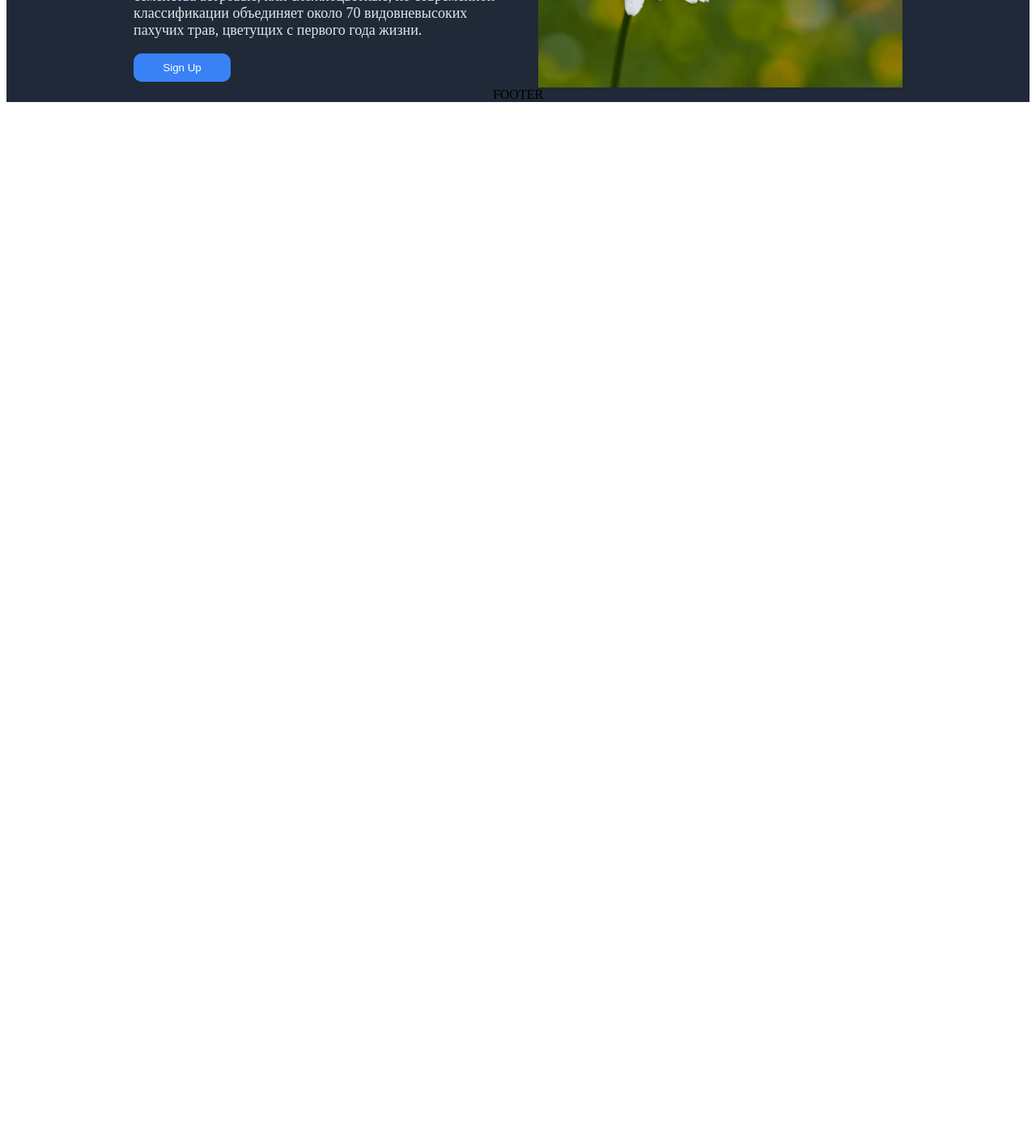
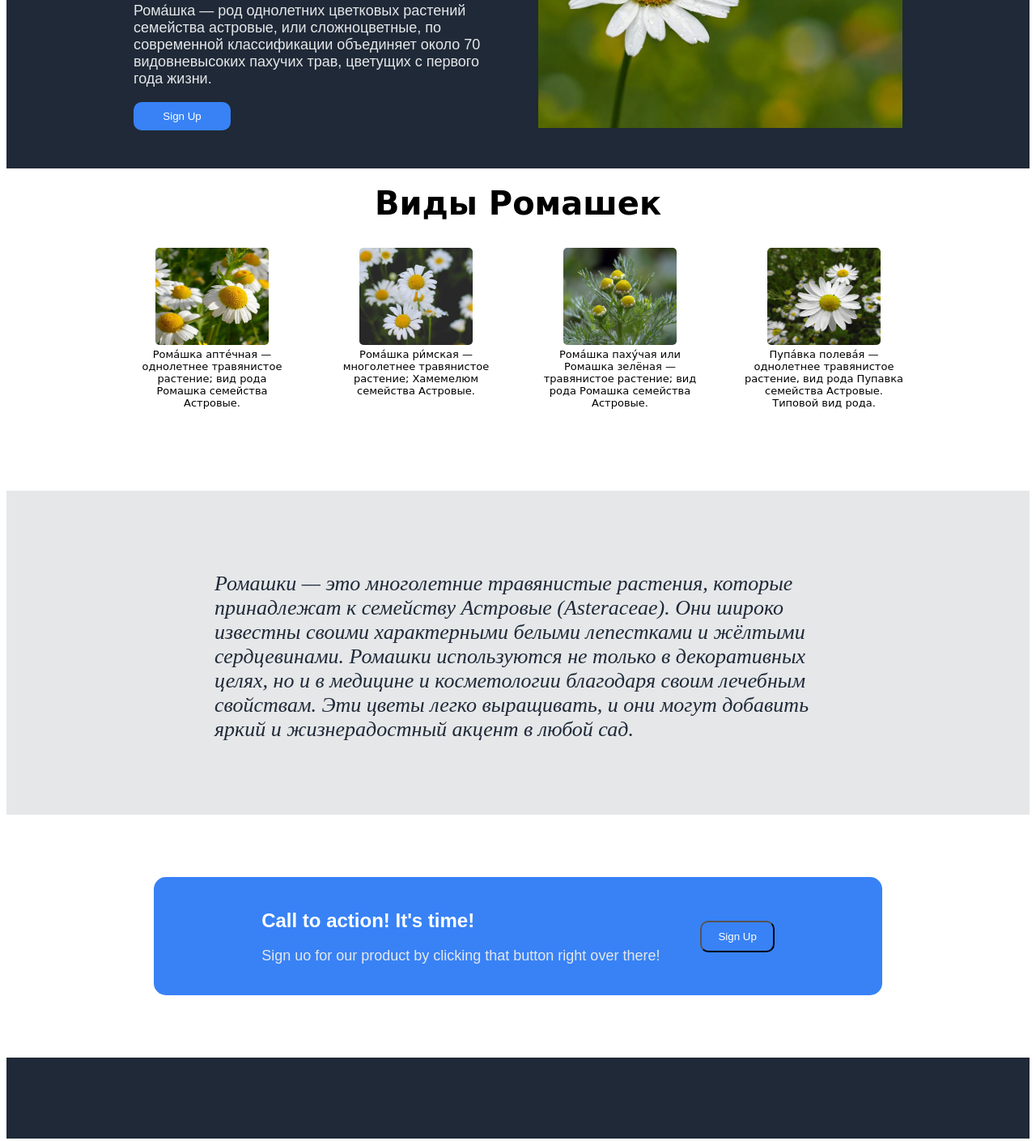
Before and after one commit to Myagchiev/project2, a plain HTML site: page index.html in a window 1280 px wide. Shown: the part 316-1725 px from the top of the page at 81% size. Before the commit the page ends 800 px from the top, so only its background shows below. Drawn offline with Linux system fonts and the light colour scheme.

Commit message:
четвертый коммит

```diff
--- a/index.html
+++ b/index.html
@@ -9,7 +9,7 @@
 <body>
     <header>
         <ul>
-            <li class="logo">Header LOGO</li>
+            <li class="logo"><img src="free-icon-flower-11198094.png"  class="logo2" alt="иконка"></li>
             <li>header link one</li>
             <li>header link two</li>
             <li>header link three</li>
@@ -27,6 +27,37 @@
         </div>
     </section>
 </div>
-    <footer>FOOTER</footer>
+    <div class="title">Виды Ромашек</div>
+    <div class="four">
+        <div class="item">
+            <img src="aptech.jpg" class="small" alt="аптечная">
+            <div class="text">Рома́шка апте́чная — однолетнее травянистое растение; вид рода Ромашка семейства Астровые.</div>
+        </div>
+        <div class="item">
+            <img src="rimskaya.png" class="small" alt="римская">
+            <div class="text">Рома́шка ри́мская — многолетнее травянистое растение; Хамемелюм семейства Астровые. </div>
+        </div>
+        <div class="item">
+            <img src="pahuch.jpg" class="small" alt="пахучая">
+            <div class="text">Рома́шка паху́чая или Ромашка зелёная — травянистое растение; вид рода Ромашка семейства Астровые. </div>
+        </div>
+        <div class="item">
+            <img src="39-corn-chamomile.png" class="small" alt="полевая">
+            <div class="text">Пупа́вка полева́я — однолетнее травянистое растение, вид рода Пупавка семейства Астровые. Типовой вид рода.</div>
+        </div>
+    </div>
+    <div class="five">
+        <div class="text2">Ромашки — это многолетние травянистые растения, которые принадлежат к семейству Астровые (Asteraceae). Они широко известны своими характерными белыми лепестками и жёлтыми сердцевинами. Ромашки используются не только в декоративных целях, но и в медицине и косметологии благодаря своим лечебным свойствам. Эти цветы легко выращивать, и они могут добавить яркий и жизнерадостный акцент в любой сад.</div>
+    </div>
+    <div class="six">
+        <div class="seven">
+            <div class="howmuch">
+              <h2>Call to action! It's time!</h2>
+              <p>Sign uo for our product by clicking that button right over there!</p>
+            </div>
+            <div><button type="submit" class="nine">Sign Up</button></div>
+        </div>
+    </div>
+    <footer><div></div></footer>
 </body>
 </html>
--- a/style.css
+++ b/style.css
@@ -1,11 +1,15 @@
 
 header {
+    height: 100px;
     background-color: #1F2937;
-    height: 100px;
 }
 
 .toomuchclasses {
     background-color: #1F2937;
+    height: 400px;
+    display: flex;
+    align-items: center;
+    justify-content: center;
 }
 
 h1 {
@@ -21,7 +25,7 @@ p {
     color: #E5E7E9;
 }
 
-button {
+.signupbtn {
     color: white;
     border: #3882F6;
     background-color: #3882F6;
@@ -52,6 +56,7 @@ button {
 }
 
 footer {
+    height: 100px;
     background-color: #1F2937;
     display: flex;
     justify-content: center;
@@ -63,12 +68,95 @@ ul {
     color: #F9FAF8;
     list-style-type: none;
     display: flex;
+    justify-content: center;
     align-items: center;
-    justify-content: end;
-    gap: 50px;
+    gap: 30px;
     padding-left: 0px;
 }
 
-.logo {
-    margin-right: auto;
+
+.logo2 {
+    height: 60px;
+    width: auto;
 }
+
+.four {
+    height: 300px;
+    display: flex;
+    text-align: center;
+    justify-content: center;
+    gap: 52px;
+}
+
+.small {
+    width: 140px;
+    height: 120px;
+    border-radius: 5px;
+}
+
+.title {
+    font-size: 40px;
+    font-weight: 900;
+    font-family: cursive;
+    margin-bottom: 32px;
+    display: flex;
+    justify-content: center;
+    margin-top: 20px;
+}
+
+.text {
+    font-size: small;
+    font-family: cursive;
+    width: 200px;
+}
+
+.five {
+    height: 400px;
+    background-color: #E5E7E9;
+    display: flex;
+    justify-content: center;
+    align-items: center;
+}
+
+.text2 {
+    font-size: 26px;
+    font-style: italic;
+    color: #1F2937;
+    height: 200px;
+    width: 750px;
+}
+
+.six {
+    height: 300px;
+    display: flex;
+    justify-content: center;
+    align-items: center;
+}
+
+.seven {
+    background-color: #3882F6;
+    display: flex;
+    justify-content: center;
+    align-items: center;
+    width: 800px;
+    padding: 20px 50px;
+    gap: 50px;
+    border-radius: 15px;
+}
+
+.nine {
+    background-color: #3882F6;
+    color: white;
+    border-radius: 10px;
+    max-width: 120px;
+    padding: 10px 20px;
+}
+
+h2 {
+    font-family: sans-serif;
+    color: white;
+}
+
+p {
+    font-family: sans-serif;
+}
```
Also changed, not shown: 39-corn-chamomile.png (added), aptech.jpg (added), free-icon-flower-11198094.png (added), pahuch.jpg (added), rimskaya.png (added).
